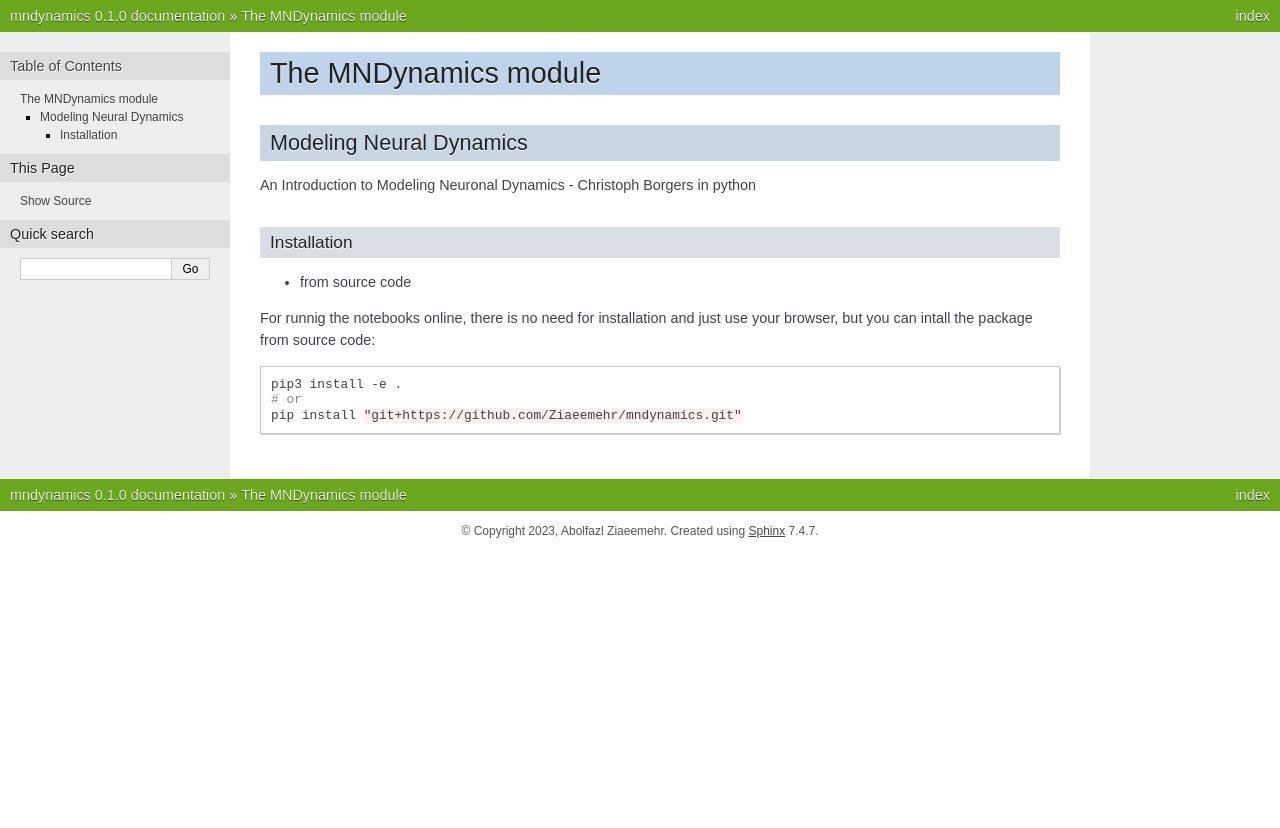
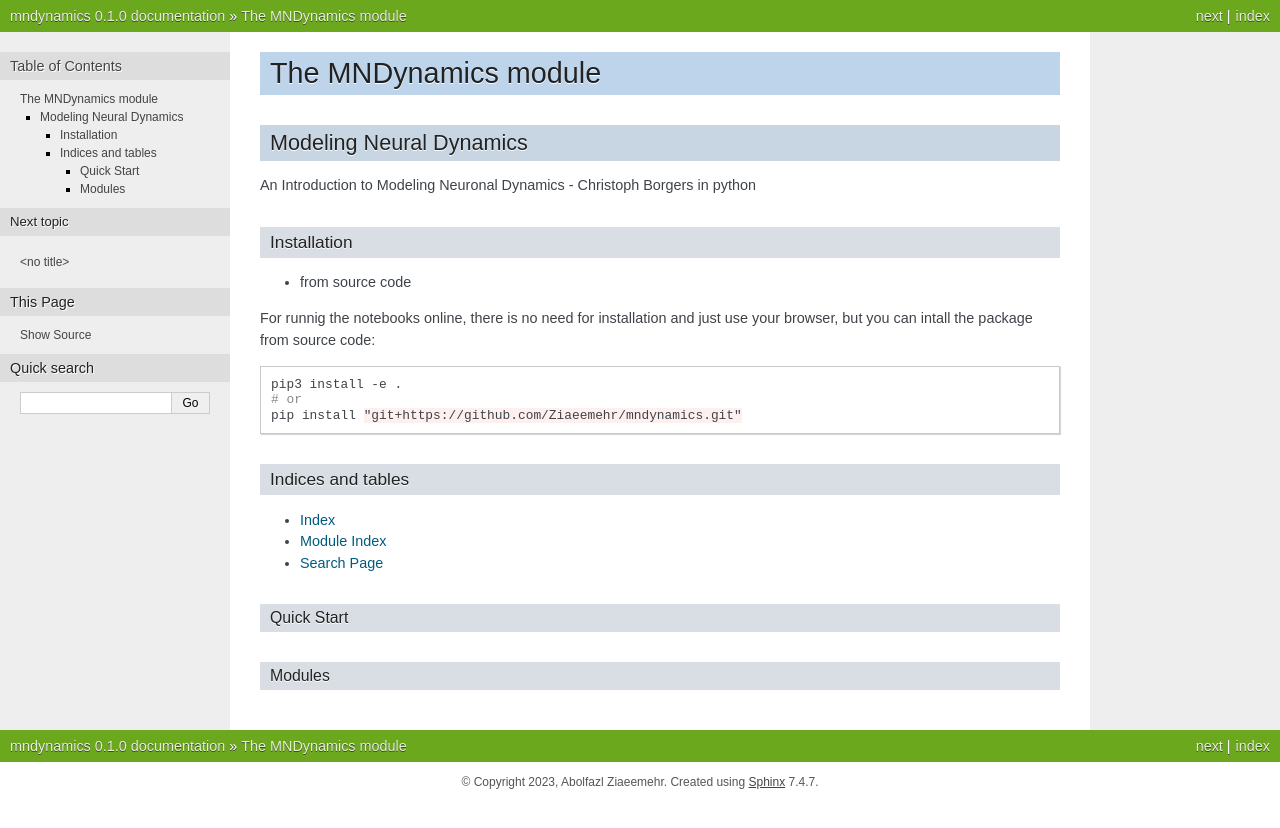
Before and after one commit to Ziaeemehr/mndynamics, a Sphinx documentation site: the page built from docs/index.rst, in a window 1280 px wide. Shown: the top 828 px of the page. Built offline with Sphinx 7.4.7, drawn with Linux system fonts in a browser that asks for light colours; the version number is read from the project's files by our own code.

Commit message:
docs updated.

```diff
--- a/docs/index.rst
+++ b/docs/index.rst
@@ -18,3 +18,29 @@ For runnig the notebooks online, there is no need for installation and just use
     pip3 install -e .
     # or
     pip install "git+https://github.com/Ziaeemehr/mndynamics.git"
+
+
+Indices and tables
+-------------------
+
+* :ref:`genindex`
+* :ref:`modindex`
+* :ref:`search`
+
+.. toctree::
+   :maxdepth: 2
+   :caption: Contents:
+
+
+Quick Start
+*****************
+
+
+Modules
+*****************
+
+.. toctree::
+    :maxdepth: 2
+    :caption: Contents:
+
+    modules
```
Also changed, not shown: docs/modules.rst (added, +38 -0 lines), 1 other file.
